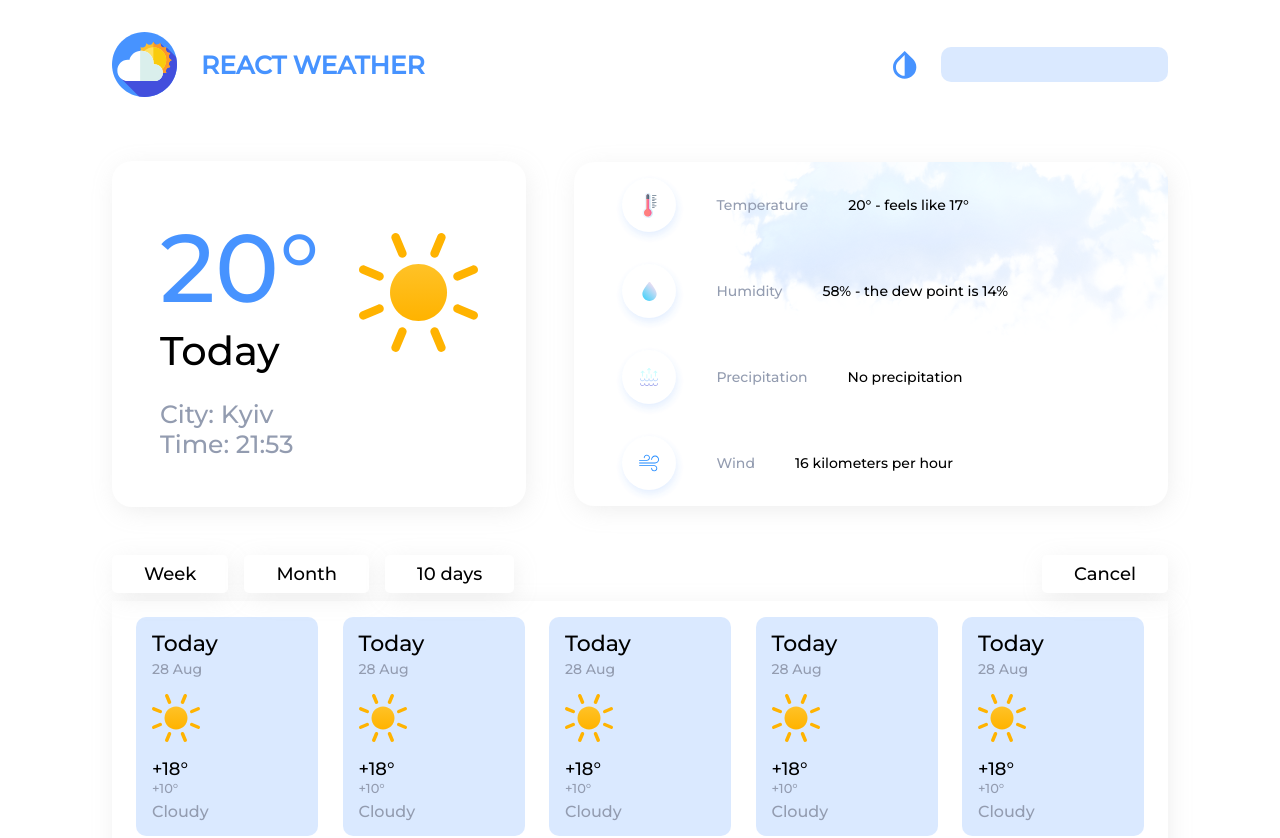
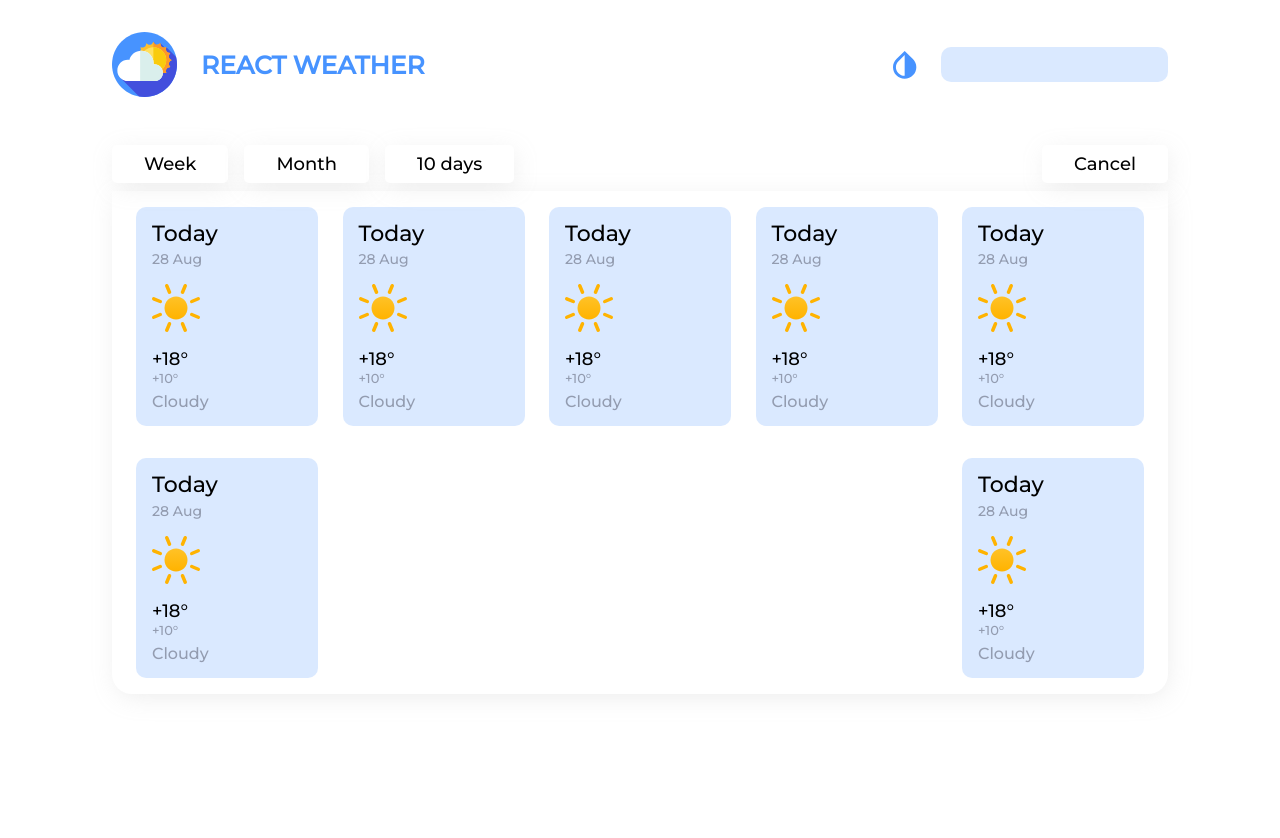
Before and after one commit to AlexKirovich/react-weather-app, a React (Create React App) app: page / in a window 1280 px wide. Shown: the top 838 px of the page. After the commit the page ends 800 px from the top, so only its background shows below. Built offline with nearby package versions, Linux system fonts and the light colour scheme.

Commit message:
proper render

```diff
--- a/src/App.jsx
+++ b/src/App.jsx
@@ -20,7 +20,7 @@ function App() {
         `http://api.weatherapi.com/v1/forecast.json?key=7ec8d62371de48d48be165112220507&q=${value}&days=10&aqi=no&alerts=no`
       )
         .then((data) => data.json())
-        .then((res) => setCity(res))
+        .then((result) => setCity(result))
         .then(() => console.log(city));
     } catch (err) {
       console.log(err);
@@ -29,13 +29,18 @@ function App() {
   return (
     <div className="App">
       <Header onChange={handleChange} handleSubmit={handleSubmit} />
-      <div className="weatherBlock">
-        <CurrentWeather />
-        <CurrentWeatherInfo />
-      </div>
+      {city && (
+        <div className="weatherBlock">
+          <CurrentWeather
+            city={city.location.name}
+            temp={city.current.temp_c}
+            time={city.location.localtime}
+          />
+          <CurrentWeatherInfo />
+        </div>
+      )}
       <Cards />
     </div>
   );
 }
-
 export default App;
```
